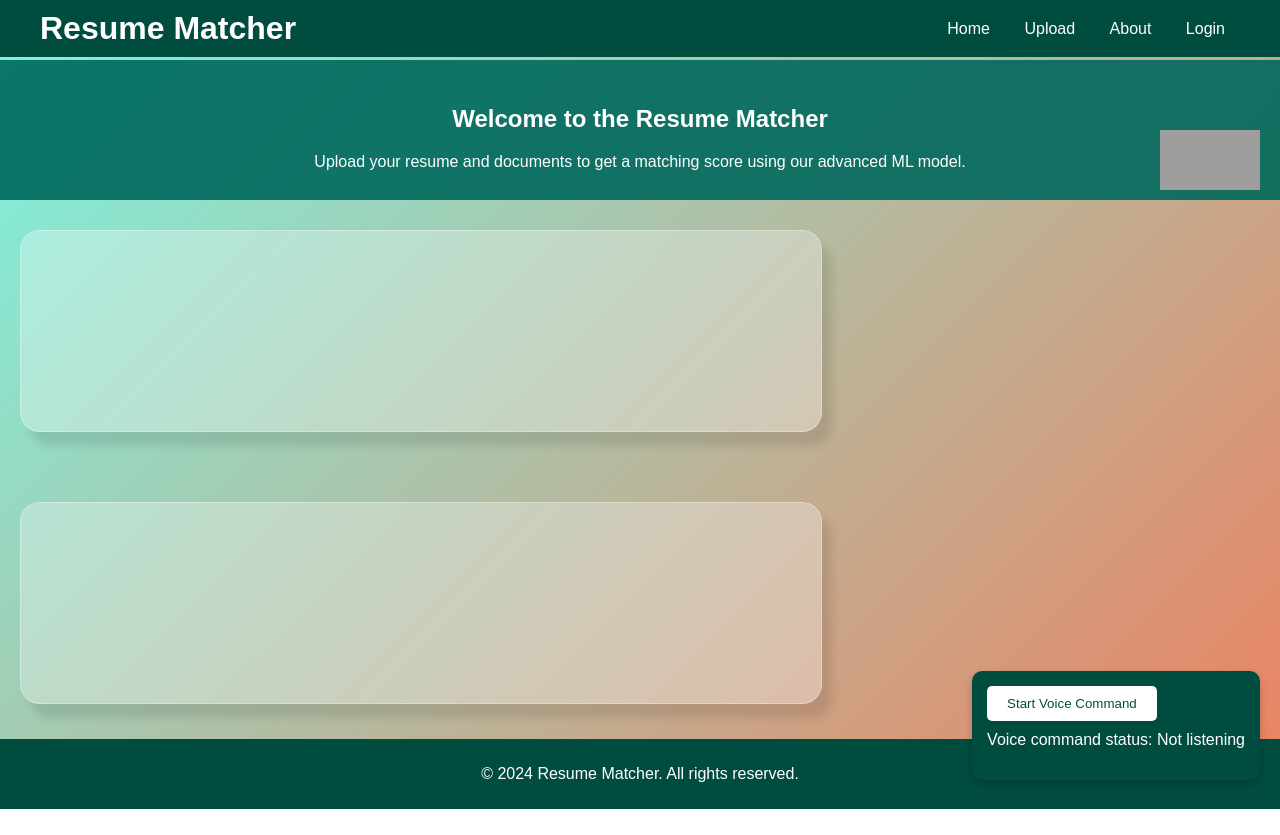
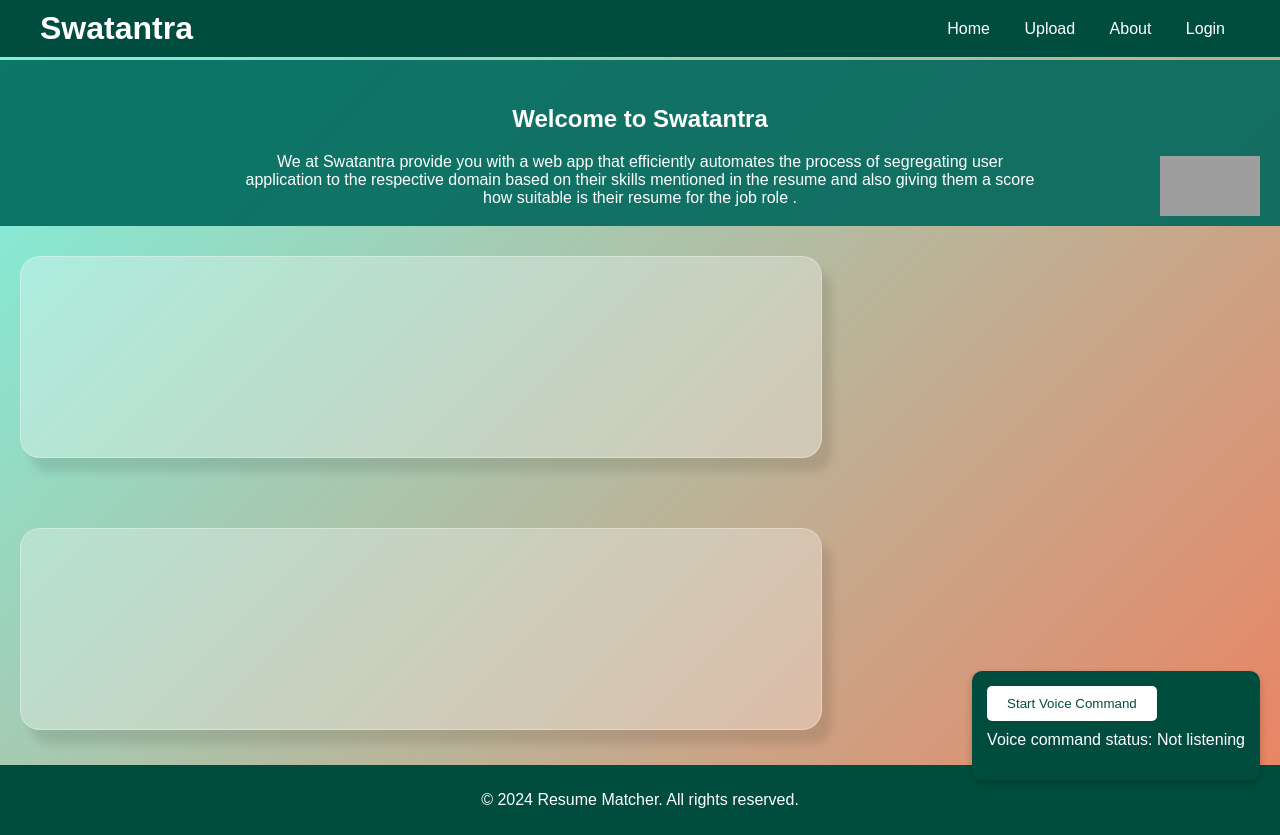
Before and after one commit to HackathonBuild/SIH_2024, a website: page pages/index.html in a window 1280 px wide. Before the commit the page ends 809 px from the top, so only its background shows below. Drawn offline with Linux system fonts and the light colour scheme; grey boxes are pictures that could not be loaded.

Commit message:
Some content added

```diff
--- a/css/stylesheets.css
+++ b/css/stylesheets.css
@@ -130,7 +130,7 @@ header.dark-mode #theme-image {
 .hero {
     display: flex;
     flex-direction: column;
-    max-height: 40px;
+    max-height: 100px;
     background: rgba(0, 105, 92, 0.9); /* Add your banner image path here */
     background-size: cover; /* Ensures the banner covers the entire section */
     background-position: center; /* Centers the image */
--- a/pages/index.html
+++ b/pages/index.html
@@ -9,7 +9,7 @@
 <body>
     <header>
         <div class="nav">
-            <h1>Resume Matcher</h1>
+            <h1>Swatantra</h1>
             <nav>
                 <a href="index.html">Home</a>
                 <a href="upload.html">Upload</a>
@@ -20,8 +20,8 @@
     </header>
         <section id="home" class="hero">
             <div class="hero-content">
-                <h2>Welcome to the Resume Matcher</h2>
-                <p>Upload your resume and documents to get a matching score using our advanced ML model.</p>
+                <h2>Welcome to Swatantra</h2>
+                <p>We at Swatantra provide you with a web app that efficiently automates the process of segregating user application to the respective domain based on their skills mentioned in the resume and also giving them a score how suitable is their resume for the job role .</p>
             </div>
             <div>
                 <p>                                                     </p>
```
